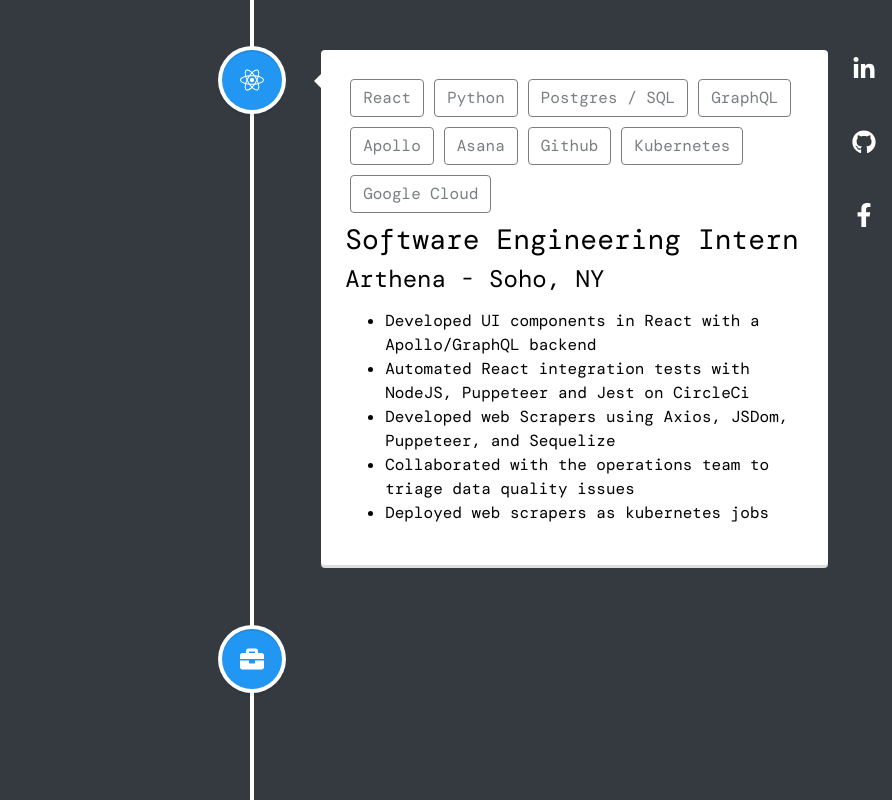
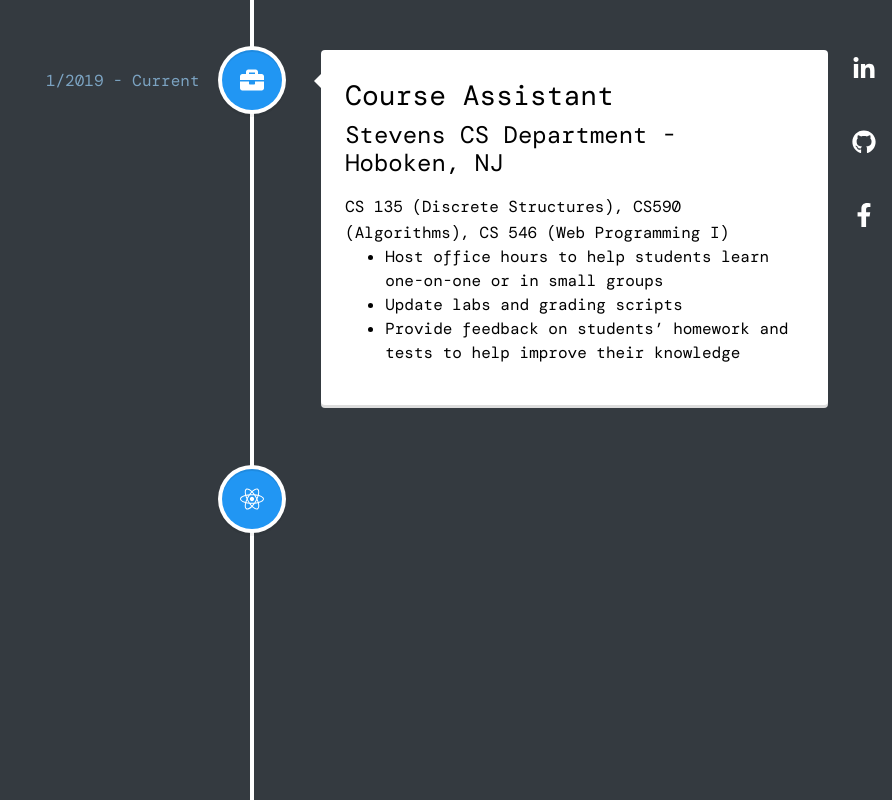
Before and after one commit to cli3267/personal-website, a Next.js app: page /experience in a window 1280 px wide. Shown: the part 540-1340 px from the top of the page, without its empty margins (388-1280 px from the left). Built offline with nearby package versions, Linux system fonts and the light colour scheme.

Commit message:
added date

```diff
--- a/src/components/Experience.js
+++ b/src/components/Experience.js
@@ -11,6 +11,7 @@
   {
     company: 'Furey',
     location: 'Hoboken, NJ',
+    date: '3/2020 - Current',
     jobTitle: 'Software Engineering Intern',
     languages: [
       'React',
@@ -26,8 +27,22 @@
     ],
   },
   {
+    company: 'Stevens CS Department',
+    location: 'Hoboken, NJ',
+    jobTitle: 'Course Assistant',
+    date: '1/2019 - Current',
+    classes:
+      'CS 135 (Discrete Structures), CS590 (Algorithms), CS 546 (Web Programming I)',
+    do: [
+      'Host office hours to help students learn one-on-one or in small groups',
+      'Update labs and grading scripts',
+      'Provide feedback on students’ homework and tests to help improve their knowledge',
+    ],
+  },
+  {
     company: 'Arthena',
     location: 'Soho, NY',
+    date: '5/2019 - 12/2019',
     jobTitle: 'Software Engineering Intern',
     languages: [
       'React',
@@ -48,18 +63,6 @@
       'Deployed web scrapers as kubernetes jobs',
     ],
   },
-  {
-    company: 'Stevens CS Department',
-    location: 'Hoboken, NJ',
-    jobTitle: 'Course Assistant',
-    classes:
-      'CS 135 (Discrete Structures), CS590 (Algorithms), CS 546 (Web Programming I)',
-    do: [
-      'Host office hours to help students learn one-on-one or in small groups',
-      'Update labs and grading scripts',
-      'Provide feedback on students’ homework and tests to help improve their knowledge',
-    ],
-  },
 ];
 
 const Experience = () => (
@@ -75,6 +78,7 @@
       <VerticalTimeline>
         {workExperiences.map(experience => (
           <VerticalTimelineElement
+            date={experience.date}
             iconStyle={{ background: 'rgb(33, 150, 243)', color: '#fff' }}
             icon={experience.languages ? <FaReact /> : <FaBriefcase />}
           >
```
